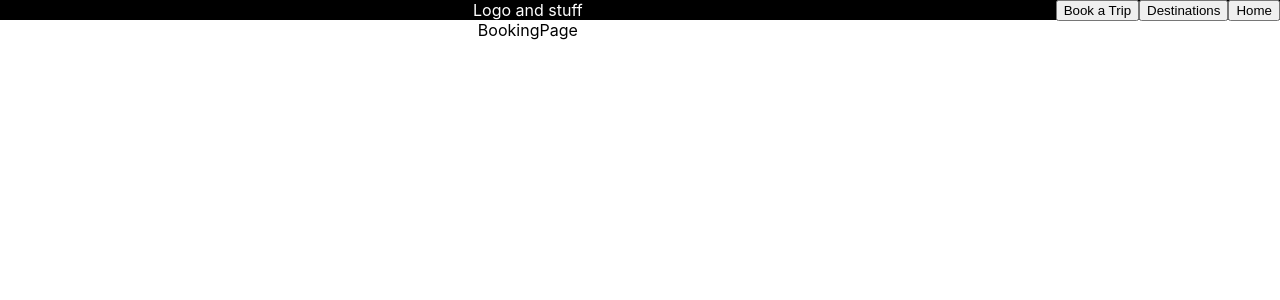
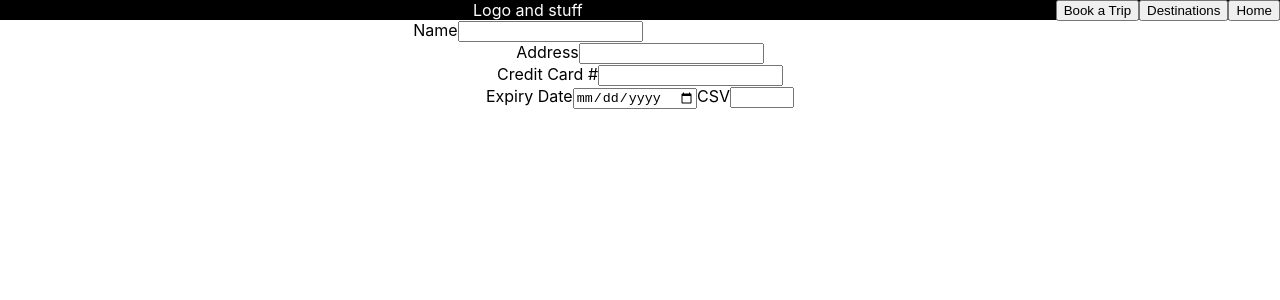
Before and after one commit to laurenwilson27/travel-agency, a React (Create React App) app: page / in a window 1280 px wide. Both pictures are taken after a click on the button "Book a Trip". Shown: the top 300 px of the page. Built offline with nearby package versions, Linux system fonts and the light colour scheme.

Commit message:
Adds a form to the booking page

```diff
--- a/src/components/BookingPage.jsx
+++ b/src/components/BookingPage.jsx
@@ -1,7 +1,31 @@
 import React from "react";
 
 const BookingPage = () => {
-  return <div>BookingPage</div>;
+  return (
+    <main id="content">
+      <section>
+        <div>
+          {/* Form layout is currently placeholder and does not match our planned layout. */}
+          <form action="">
+            <label htmlFor="name">Name</label>
+            <input type="text" id="name" />
+            <br />
+            <label htmlFor="addr">Address</label>
+            <input type="text" id="addr" />
+            <br />
+            {/* Consider validating these fields later */}
+            <label htmlFor="cardNum">Credit Card #</label>
+            <input type="number" id="cardNum" />
+            <br />
+            <label htmlFor="expiry">Expiry Date</label>
+            <input type="date" />
+            <label htmlFor="secCode">CSV</label>
+            <input type="number" min="100" max="999" />
+          </form>
+        </div>
+      </section>
+    </main>
+  );
 };
 
 export default BookingPage;
```
